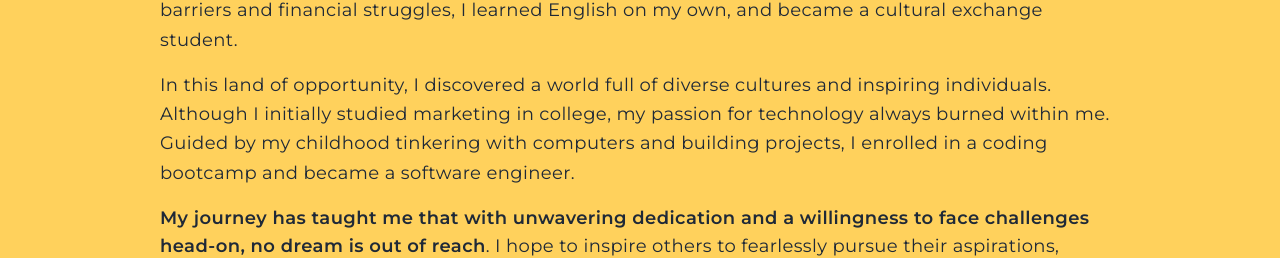
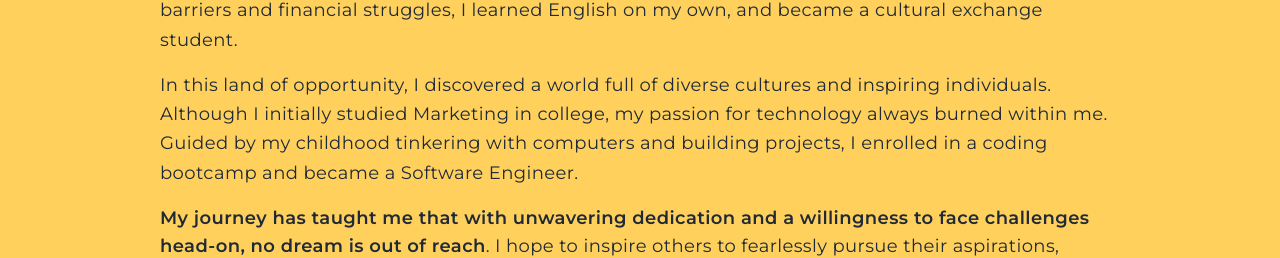
Before and after one commit to rdpfeifle/portfolio_nextjs, a Next.js app: page / in a window 1280 px wide. Shown: the part 843-1101 px from the top of the page. Built offline with nearby package versions, Linux system fonts and the light colour scheme.

Commit message:
Modified a few things from AboutMe component

```diff
--- a/components/AboutMe.jsx
+++ b/components/AboutMe.jsx
@@ -1,6 +1,6 @@
 export const AboutMe = () => {
   return (
-    <div className="w-full bg-[#FFD15C]">
+    <div className="bg-[#FFD15C]">
       <div className="container">
         <h2 className="py-8 px-0 underlineEffect">About Me</h2>
         <p className="leading-relaxed pb-4">
@@ -16,10 +16,10 @@ export const AboutMe = () => {
         <p className="leading-relaxed pb-4">
           In this land of opportunity, I discovered a world full of diverse
           cultures and inspiring individuals. Although I initially studied
-          marketing in college, my passion for technology always burned within
+          Marketing in college, my passion for technology always burned within
           me. Guided by my childhood tinkering with computers and building
-          projects, I enrolled in a coding bootcamp and became a software
-          engineer.
+          projects, I enrolled in a coding bootcamp and became a Software
+          Engineer.
         </p>
         <p>
           <span className="font-semibold">
```
